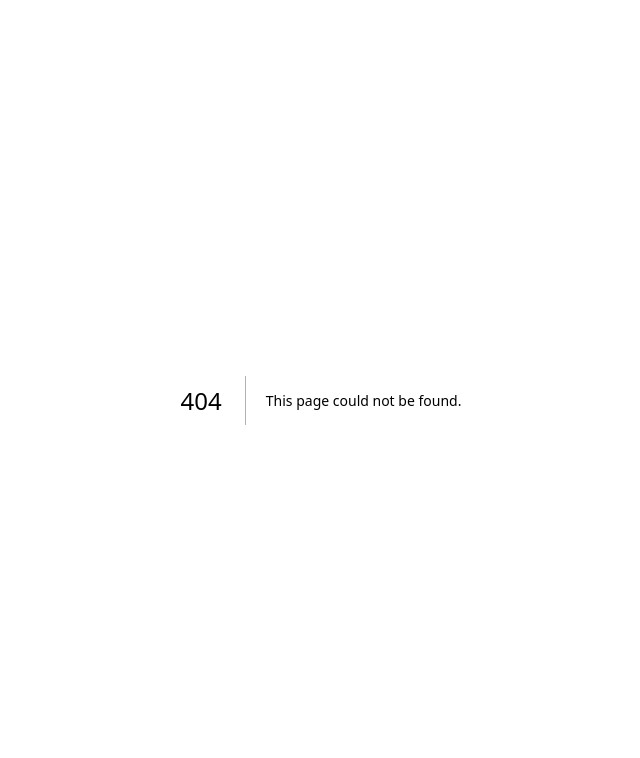
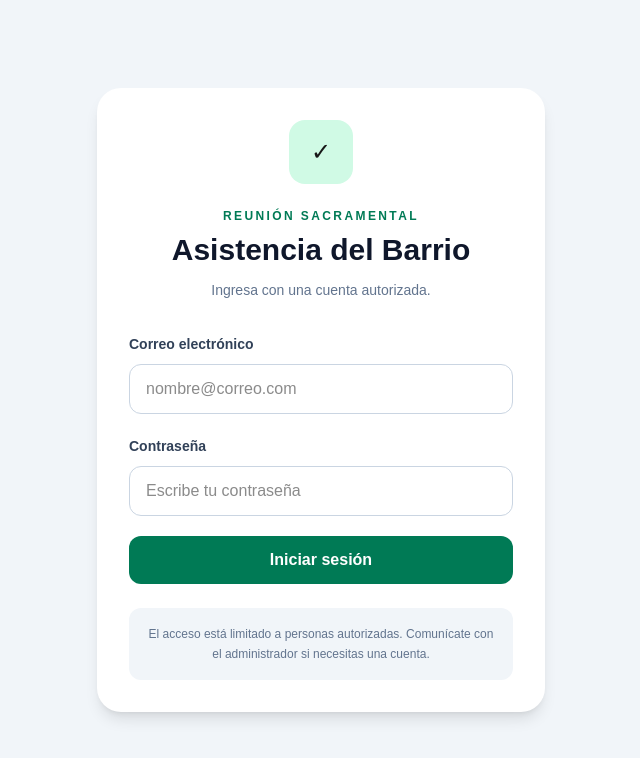
Before and after one commit to ovalleje-maker/ellago-attendance, a Next.js app: page /login in a window 1280 px wide. Before the commit this address had no page. Shown: the top 758 px of the page, without its empty margins (319-959 px from the left). Built offline with nearby package versions, Linux system fonts and the light colour scheme; no server answers.

Commit message:
Agregar inicio y cierre de sesión

```diff
--- a/src/app/layout.tsx
+++ b/src/app/layout.tsx
@@ -1,5 +1,6 @@
 import type { Metadata } from "next";
 import { Geist, Geist_Mono } from "next/font/google";
+import AuthGuard from "@/components/AuthGuard";
 import "./globals.css";
 
 const geistSans = Geist({
@@ -24,10 +25,10 @@ export default function RootLayout({
 }>) {
   return (
     <html
-      lang="en"
+      lang="es"
       className={`${geistSans.variable} ${geistMono.variable} h-full antialiased`}
     >
-      <body className="min-h-full flex flex-col">{children}</body>
+      <body><AuthGuard>{children}</AuthGuard></body>
     </html>
   );
 }
--- /dev/null
+++ b/src/app/login/page.tsx
@@ -0,0 +1,215 @@
+"use client";
+
+import { FormEvent, useEffect, useState } from "react";
+import { useRouter } from "next/navigation";
+import { supabase } from "@/lib/supabase";
+
+export default function LoginPage() {
+  const router = useRouter();
+
+  const [email, setEmail] = useState("");
+  const [password, setPassword] = useState("");
+
+  const [loading, setLoading] = useState(false);
+  const [checkingSession, setCheckingSession] = useState(true);
+
+  const [errorMessage, setErrorMessage] = useState("");
+
+  useEffect(() => {
+    async function checkSession() {
+      const {
+        data: { session },
+      } = await supabase.auth.getSession();
+
+      if (session) {
+        router.replace("/");
+        return;
+      }
+
+      setCheckingSession(false);
+    }
+
+    checkSession();
+  }, [router]);
+
+async function handleLogin(
+  event: FormEvent<HTMLFormElement>,
+) {
+  event.preventDefault();
+
+  setErrorMessage("");
+
+  const cleanEmail = email.trim().toLowerCase();
+
+  if (!cleanEmail) {
+    setErrorMessage("Escribe tu correo electrónico.");
+    return;
+  }
+
+  if (!password) {
+    setErrorMessage("Escribe tu contraseña.");
+    return;
+  }
+
+  setLoading(true);
+
+  try {
+    console.log("Intentando iniciar sesión...");
+
+    const loginPromise = supabase.auth.signInWithPassword({
+      email: cleanEmail,
+      password,
+    });
+
+    const timeoutPromise = new Promise<never>((_, reject) => {
+      setTimeout(() => {
+        reject(
+          new Error(
+            "La conexión con Supabase tardó demasiado.",
+          ),
+        );
+      }, 15000);
+    });
+
+    const result = await Promise.race([
+      loginPromise,
+      timeoutPromise,
+    ]);
+
+    console.log("Respuesta de Supabase:", result);
+
+    if (result.error) {
+      console.error("Error de Supabase:", result.error);
+
+      setErrorMessage(
+        `No fue posible iniciar sesión: ${result.error.message}`,
+      );
+
+      return;
+    }
+
+    if (!result.data.session) {
+      setErrorMessage(
+        "Supabase aceptó la solicitud, pero no creó una sesión.",
+      );
+
+      return;
+    }
+
+    console.log(
+      "Sesión iniciada:",
+      result.data.session.user.email,
+    );
+
+    window.location.href = "/";
+  } catch (error) {
+    console.error("Error durante el inicio de sesión:", error);
+
+    if (error instanceof Error) {
+      setErrorMessage(error.message);
+    } else {
+      setErrorMessage(
+        "Ocurrió un error inesperado al iniciar sesión.",
+      );
+    }
+  } finally {
+    setLoading(false);
+  }
+}
+
+  if (checkingSession) {
+    return (
+      <main className="flex min-h-screen items-center justify-center bg-slate-100 p-6">
+        <p className="font-semibold text-slate-600">
+          Comprobando sesión...
+        </p>
+      </main>
+    );
+  }
+
+  return (
+    <main className="flex min-h-screen items-center justify-center bg-slate-100 p-5">
+      <section className="w-full max-w-md rounded-3xl bg-white p-6 shadow-lg sm:p-8">
+        <div className="mx-auto flex h-16 w-16 items-center justify-center rounded-2xl bg-emerald-100 text-2xl">
+          ✓
+        </div>
+
+        <p className="mt-6 text-center text-xs font-bold uppercase tracking-[0.2em] text-emerald-700">
+          Reunión sacramental
+        </p>
+
+        <h1 className="mt-2 text-center text-3xl font-bold text-slate-900">
+          Asistencia del Barrio
+        </h1>
+
+        <p className="mt-3 text-center text-sm text-slate-500">
+          Ingresa con una cuenta autorizada.
+        </p>
+
+        <form
+          onSubmit={handleLogin}
+          className="mt-8 space-y-5"
+        >
+          <label className="block">
+            <span className="text-sm font-bold text-slate-700">
+              Correo electrónico
+            </span>
+
+            <input
+              type="email"
+              autoComplete="email"
+              value={email}
+              onChange={(event) => setEmail(event.target.value)}
+              placeholder="nombre@correo.com"
+              disabled={loading}
+              className="mt-2 w-full rounded-xl border border-slate-300 px-4 py-3 outline-none focus:border-emerald-700 focus:ring-2 focus:ring-emerald-100 disabled:bg-slate-100"
+            />
+          </label>
+
+          <label className="block">
+            <span className="text-sm font-bold text-slate-700">
+              Contraseña
+            </span>
+
+            <input
+              type="password"
+              autoComplete="current-password"
+              value={password}
+              onChange={(event) =>
+                setPassword(event.target.value)
+              }
+              placeholder="Escribe tu contraseña"
+              disabled={loading}
+              className="mt-2 w-full rounded-xl border border-slate-300 px-4 py-3 outline-none focus:border-emerald-700 focus:ring-2 focus:ring-emerald-100 disabled:bg-slate-100"
+            />
+          </label>
+
+          {errorMessage && (
+            <div
+              role="alert"
+              className="rounded-xl border border-red-300 bg-red-50 p-4 text-sm font-semibold text-red-800"
+            >
+              {errorMessage}
+            </div>
+          )}
+
+          <button
+            type="submit"
+            disabled={loading}
+            className="w-full rounded-xl bg-emerald-700 px-5 py-3 font-bold text-white hover:bg-emerald-800 disabled:cursor-not-allowed disabled:bg-emerald-400"
+          >
+            {loading ? "Ingresando..." : "Iniciar sesión"}
+          </button>
+        </form>
+
+        <div className="mt-6 rounded-xl bg-slate-100 p-4">
+          <p className="text-center text-xs leading-5 text-slate-500">
+            El acceso está limitado a personas autorizadas.
+            Comunícate con el administrador si necesitas una
+            cuenta.
+          </p>
+        </div>
+      </section>
+    </main>
+  );
+}
--- a/src/app/prueba-supabase/page.tsx
+++ b/src/app/prueba-supabase/page.tsx
@@ -17,8 +17,8 @@ export default function SupabaseTestPage() {
   useEffect(() => {
     async function testConnection() {
       const { data, error } = await supabase
-        .from("members")
-        .select("id, full_name")
+        .from("connection_test")
+        .select("id, message, created_at")
         .limit(1)
         .maybeSingle<ConnectionTest>();
 
--- /dev/null
+++ b/src/components/AuthGuard.tsx
@@ -0,0 +1,145 @@
+"use client";
+
+import type { ReactNode } from "react";
+import { useEffect, useState } from "react";
+import { usePathname, useRouter } from "next/navigation";
+import type { Session } from "@supabase/supabase-js";
+import { supabase } from "@/lib/supabase";
+
+type AuthGuardProps = {
+  children: ReactNode;
+};
+
+export default function AuthGuard({
+  children,
+}: AuthGuardProps) {
+  const router = useRouter();
+  const pathname = usePathname();
+
+  const [session, setSession] = useState<Session | null>(null);
+  const [loading, setLoading] = useState(true);
+  const [signingOut, setSigningOut] = useState(false);
+
+  const isLoginPage = pathname === "/login";
+
+  useEffect(() => {
+    async function loadSession() {
+      const {
+        data: { session: currentSession },
+        error,
+      } = await supabase.auth.getSession();
+
+      if (error) {
+        console.error("Error comprobando sesión:", error);
+      }
+
+      setSession(currentSession);
+      setLoading(false);
+
+      if (!currentSession && !isLoginPage) {
+        router.replace("/login");
+      }
+
+      if (currentSession && isLoginPage) {
+        router.replace("/");
+      }
+    }
+
+    loadSession();
+
+    const {
+      data: { subscription },
+    } = supabase.auth.onAuthStateChange(
+      (_event, currentSession) => {
+        setSession(currentSession);
+        setLoading(false);
+
+        if (!currentSession && pathname !== "/login") {
+          router.replace("/login");
+        }
+
+        if (currentSession && pathname === "/login") {
+          router.replace("/");
+        }
+      },
+    );
+
+    return () => {
+      subscription.unsubscribe();
+    };
+  }, [isLoginPage, pathname, router]);
+
+  async function handleSignOut() {
+    setSigningOut(true);
+
+    try {
+      const { error } = await supabase.auth.signOut();
+
+      if (error) {
+        console.error("Error cerrando sesión:", error);
+        alert("No fue posible cerrar la sesión.");
+        setSigningOut(false);
+        return;
+      }
+
+      window.location.href = "/login";
+    } catch (error) {
+      console.error("Error inesperado:", error);
+      alert("Ocurrió un error al cerrar la sesión.");
+      setSigningOut(false);
+    }
+  }
+
+  if (isLoginPage) {
+    return <>{children}</>;
+  }
+
+  if (loading) {
+    return (
+      <main className="flex min-h-screen items-center justify-center bg-slate-100">
+        <p className="font-semibold text-slate-600">
+          Comprobando acceso...
+        </p>
+      </main>
+    );
+  }
+
+  if (!session) {
+    return (
+      <main className="flex min-h-screen items-center justify-center bg-slate-100">
+        <p className="font-semibold text-slate-600">
+          Redirigiendo...
+        </p>
+      </main>
+    );
+  }
+
+  return (
+    <>
+      <div className="border-b border-slate-200 bg-white px-4 py-3 shadow-sm">
+        <div className="mx-auto flex max-w-5xl items-center justify-between gap-4">
+          <div className="min-w-0">
+            <p className="text-xs text-slate-500">
+              Sesión iniciada
+            </p>
+
+            <p className="truncate text-sm font-semibold text-slate-800">
+              {session.user.email}
+            </p>
+          </div>
+
+          <button
+            type="button"
+            onClick={handleSignOut}
+            disabled={signingOut}
+            className="shrink-0 rounded-xl bg-slate-200 px-4 py-2 text-sm font-bold text-slate-700 hover:bg-slate-300 disabled:cursor-not-allowed disabled:opacity-60"
+          >
+            {signingOut ? "Cerrando..." : "Cerrar sesión"}
+          </button>
+        </div>
+      </div>
+
+      {children}
+    </>
+  );
+}
```
